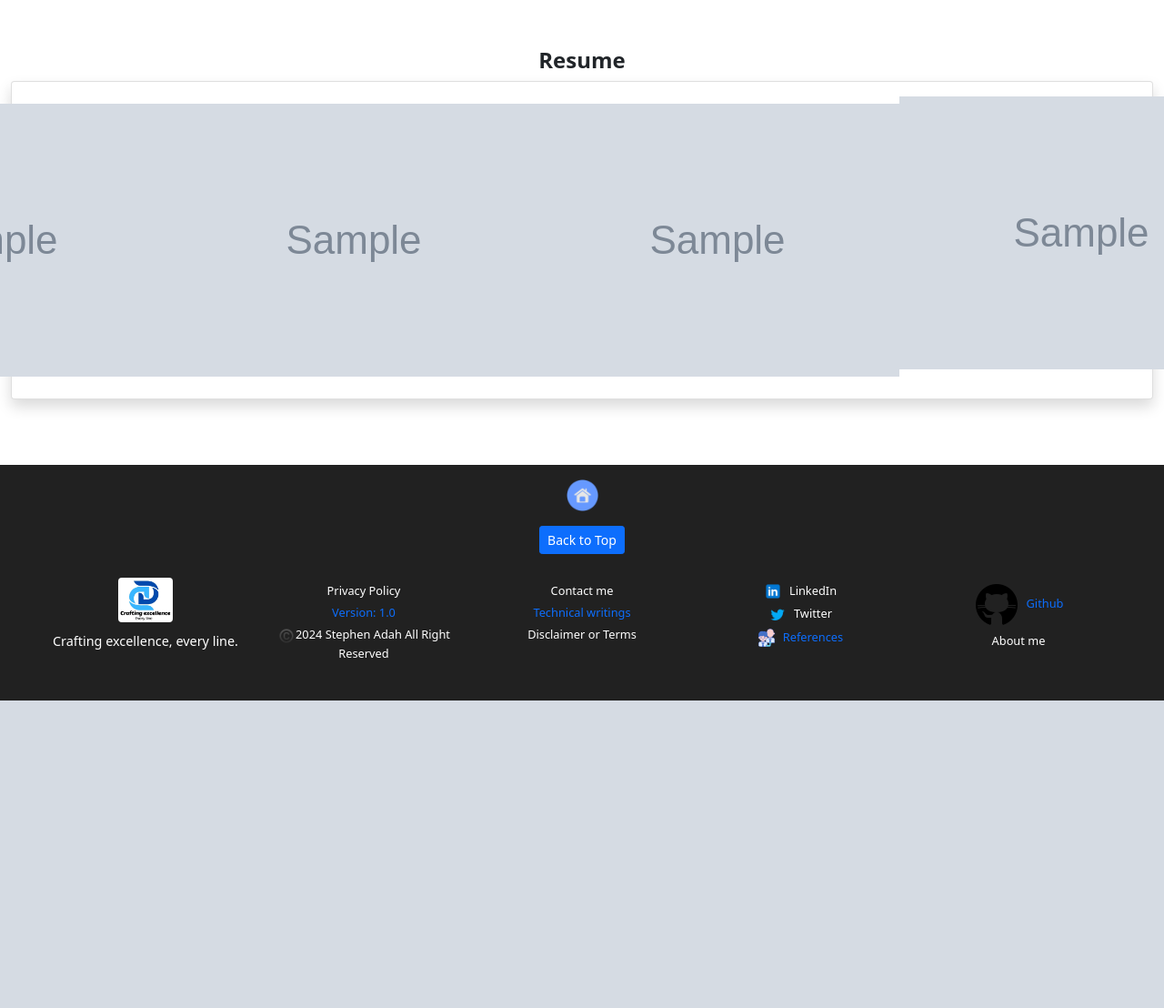
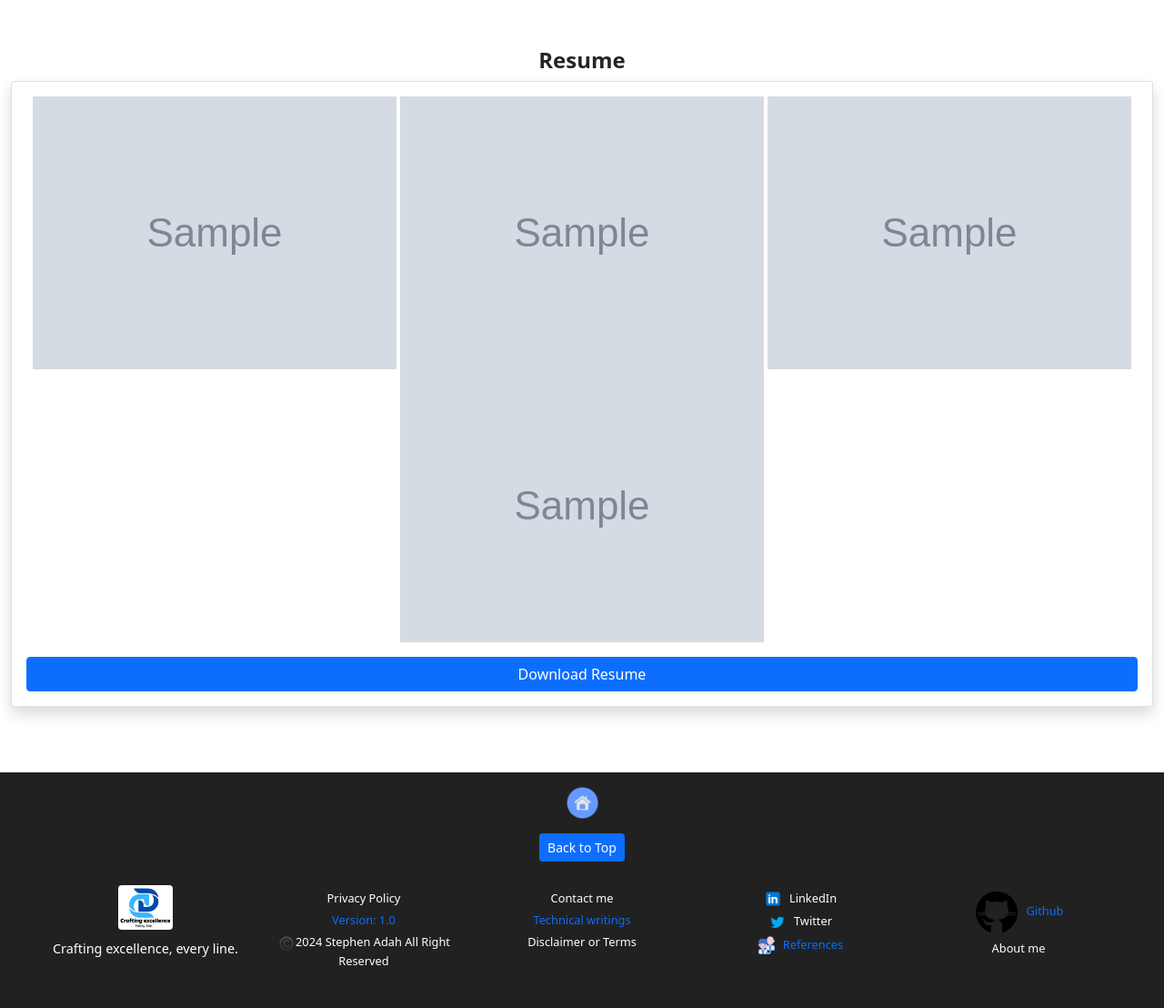
Before and after one commit to LeaderSteve84/sa-portfolio, a Flask app: page /resume/view in a window 1280 px wide. Shown: the part 66-1174 px from the top of the page at 91% size. Before the commit the page ends 836 px from the top, so only its background shows below. Run offline with Flask 3, Linux system fonts and the light colour scheme; tables that the repository leaves empty hold one stand-in row (values such as "Sample post"); grey boxes marked "Sample" are stand-in pictures; parts of the project's set-up code (start-up, migrations or seed data) failed here and were passed over.

Commit message:
OPT: styling

```diff
--- a/app/templates/view_resume.html
+++ b/app/templates/view_resume.html
@@ -8,12 +8,12 @@
 <div class="container-fluid my-5">
    <h1 class="h4 fw-bold text-center text-dark" >Resume</h1>
 
-   <div class="row">
+   <div class="row text-center">
    {% if resume %}
     {% for resume in resume %}
      <div class="col.md-4 mb-4">
         <div class="card h-100 shadow">
-          <div class="card-body d-flex justify-content-center align-items-center">
+          <div class="card-body">
 
              {% if resume.resume_image1_link %}
                 <img src="{{ resume.resume_image1_link }}" alt="Resume image 1" class="img-fluid">
@@ -28,7 +28,7 @@
              {% endif %}
 
 	     {% if resume.resume_image4_link %}
-                <img src="{{ resume.resume_image4_link }}" alt="Resume image 4" class="img-fluid mb-3">
+                <img src="{{ resume.resume_image4_link }}" alt="Resume image 4" class="img-fluid">
              {% endif %}
 
              {% if resume.resume_download_link %}
```
